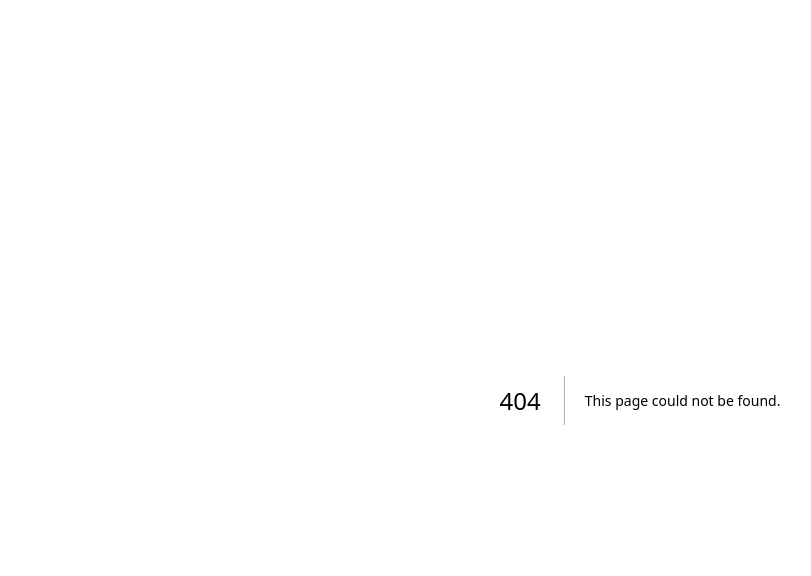
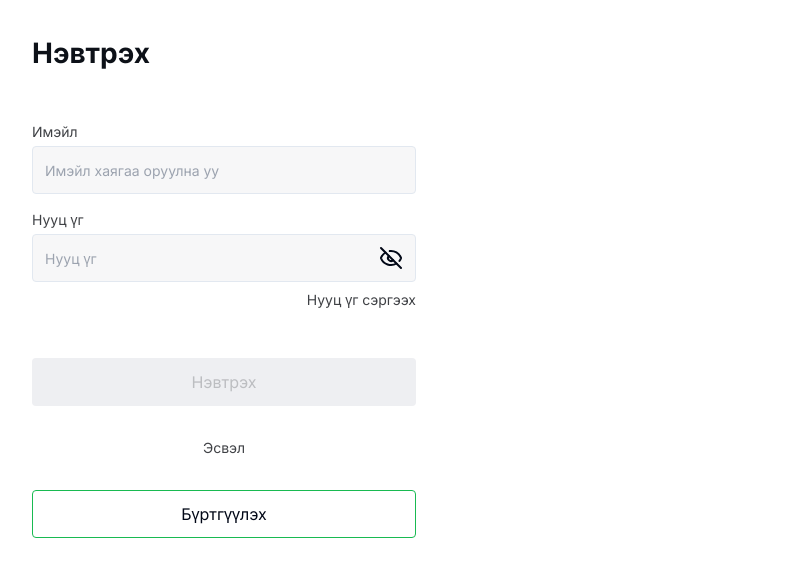
Before and after one commit to 2K241B/Shijre-Food-Delivery, a Next.js app in the folder FE/food-delivery/: page /login in a window 1280 px wide. Before the commit this address had no page. Shown: the top 576 px of the page, without its empty margins (0-811 px from the left). Built offline with nearby package versions, Linux system fonts and the light colour scheme.

Commit message:
Add login form ui only

```diff
--- /dev/null
+++ b/FE/food-delivery/src/app/login/page.jsx
@@ -0,0 +1,7 @@
+import { LoginForm } from "@/components/login-form"
+
+const LoginPage = () => {
+    return <LoginForm/>
+}
+
+export default LoginPage
--- /dev/null
+++ b/FE/food-delivery/src/components/curstomButton.jsx
@@ -0,0 +1,41 @@
+import * as React from "react"
+import { Slot } from "@radix-ui/react-slot"
+import { cva } from "class-variance-authority";
+
+import { cn } from "@/lib/utils"
+
+const buttonVariants = cva(
+  "flex justify-center items-center gap-1 rounded-sm",
+  {
+    variants: {
+      variant: {
+       primary: "bg-[#18BA51] text-[#FFFFFF]",
+       secondary: "bg-[#EEEFF2] text-[#1C20243D]",
+       outline: "border-[1px] border-solid border-[#18BA51]",
+      },
+      size: {
+        default: "h-[48px] w-[384px] px-4 py-2",
+        sm: "h-9 rounded-md px-3",
+        lg: "h-11 rounded-md px-8",
+        icon: "h-10 w-10",
+      },
+    },
+    defaultVariants: {
+      variant: "default",
+      size: "default",
+    },
+  }
+)
+
+const CustomButton = React.forwardRef(({ className, variant, size, asChild = false, ...props }, ref) => {
+  const Comp = asChild ? Slot : "button"
+  return (
+    (<Comp
+      className={cn(buttonVariants({ variant, size, className }))}
+      ref={ref}
+      {...props} />)
+  );
+})
+CustomButton.displayName = "CustomButton"
+
+export { CustomButton, buttonVariants }
--- /dev/null
+++ b/FE/food-delivery/src/components/customInput.jsx
@@ -0,0 +1,38 @@
+"use client"
+
+import * as React from "react"
+
+import { cn } from "@/lib/utils"
+import { EyeIcon, EyeOffIcon } from "lucide-react";
+
+const CustomInput = React.forwardRef(({className, type, label, placeholder, showIcon = false, onchange, ...props }, ref) => {
+
+    const [clicked, setClicked] = React.useState(true)
+
+    const onclickHandler = () => {
+        setClicked(!clicked)
+    }
+
+    return (
+        (<div className="flex flex-col items-start gap-1 self-stretch">
+            <p className="text-sm text-[#3F4145]">{label}</p>
+            <span className={cn(
+                "flex h-12 w-full rounded-sm border-[1px] border-solid border-[#ECEDF0] border-input bg-[#F7F7F8] px-3 py-2 text-sm ring-offset-background file:border-0 file:bg-transparent file:text-sm file:font-medium placeholder:text-muted-foreground disabled:cursor-not-allowed disabled:opacity-50 items-center focus-visible:outline-none focus-visible:ring-2 focus-visible:ring-ring focus-visible:ring-offset-2",
+                className
+            )}>
+                <input
+                    onChange={onchange}
+                    placeholder={placeholder}
+                    type={showIcon & clicked ? "password" : "text"}
+                    className="w-full h-full bg-transparent outline-none appearance-none"
+                    ref={ref}
+                    {...props} />
+                {showIcon ? <span onClick={onclickHandler}>{clicked ? <EyeOffIcon/> : <EyeIcon />}</span> : <></>}
+            </span>
+        </div>
+        )
+    );
+})
+CustomInput.displayName = "CustomInput"
+
+export { CustomInput }
--- /dev/null
+++ b/FE/food-delivery/src/components/login-form.jsx
@@ -0,0 +1,43 @@
+"use client"
+
+import { useRef, useState } from "react";
+import { CustomButton } from "./curstomButton"
+import { CustomInput } from "./customInput"
+
+
+
+
+export const LoginForm = () => {
+
+    const formRef = useRef();
+    const [name, setName] = useState("")
+
+    const handleOnchange = (e) => {
+        setName(e.target.value)
+    }
+
+    const handleSubmit = (event) => {
+        event.preventDefault();
+        const email = formRef.current[0].value;
+        const password = formRef.current[1].value;
+      };
+
+    return <div ref={formRef} onSubmit={handleSubmit} className="inline-flex p-8 flex-col items-start rounded-2xl bg-white gap-12">
+        <h2 className="text-[#0D1118] text-center text-[28px] font-bold">Нэвтрэх</h2>
+        <div className="flex w-[384px] flex-col items-start gap-2">
+               <div className="flex flex-col items-start gap-4 self-stretch">
+               <CustomInput name="email" onchange={handleOnchange} label={"Имэйл"} placeholder={"Имэйл хаягаа оруулна уу"}/>
+               <CustomInput name="password" onchange={handleOnchange} label={"Нууц үг"} placeholder={"Нууц үг"} showIcon={true}/>
+               </div>
+               <p className="flex justify-end items-center text-sm self-stretch text-[#3F4145]">
+               Нууц үг сэргээх
+               </p>
+        </div>
+
+        <div className="flex flex-col items-center gap-8">
+            <CustomButton type="submit" variant={name !== "" ? "primary" : "secondary"}>Нэвтрэх</CustomButton>
+            <p className="text-sm text-[#3F4145]">Эсвэл</p>
+            <CustomButton variant="outline">Бүртгүүлэх</CustomButton>
+        </div>
+    </div>
+}
--- a/FE/food-delivery/src/components/ui/button.jsx
+++ b/FE/food-delivery/src/components/ui/button.jsx
@@ -9,7 +9,7 @@ const buttonVariants = cva(
   {
     variants: {
       variant: {
-        default: "bg-primary text-primary-foreground hover:bg-primary/90",
+        default: "bg-primary text-primary-foreground",
         destructive:
           "bg-destructive text-destructive-foreground hover:bg-destructive/90",
         outline:
```
